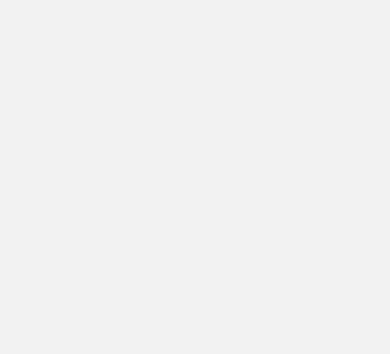
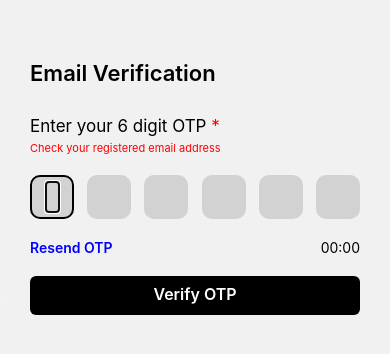
Before and after one commit to chuchrahimanshu/chatting, a React Native app in the folder frontend/: screen /EmailVerification in a window 390 px wide. Shown: the top 354 px of the page. Built offline with nearby package versions, Linux system fonts and the light colour scheme.

Commit message:
Create and Style TFA Component

```diff
--- a/frontend/screens/auth/EmailVerification.js
+++ b/frontend/screens/auth/EmailVerification.js
@@ -1,7 +1,87 @@
-import { SafeAreaView } from "react-native";
+import { Alert, Pressable, SafeAreaView, Text, View } from "react-native";
+import { styles } from "../../styles/auth.styles";
+import { useEffect, useRef, useState } from "react";
+import OTPField from "../../components/forms/OTPField";
 
 const EmailVerification = () => {
-  return <SafeAreaView></SafeAreaView>;
+  const inputRef = useRef(null);
+  const otpFields = new Array(6).fill("");
+
+  const [activeOTPIndex, setActiveOTPIndex] = useState(0);
+  const [OTP, setOTP] = useState([...otpFields]);
+
+  const handleFormSubmit = () => {
+    let OTPToken = "";
+    OTP.map((digit) => (OTPToken = OTPToken + digit));
+
+    if (OTPToken.length !== 6) {
+      return Alert.alert("Invalid OTP", "Please provide a valid 6 digit OTP");
+    }
+    navigation.navigate("ChangePassword");
+  };
+
+  const handleOTPChange = (key, index) => {
+    const updatedOTP = [...OTP];
+
+    if (key === "Backspace") {
+      if (updatedOTP[index] === "") {
+        setActiveOTPIndex(index - 1);
+      } else {
+        updatedOTP[index] = "";
+      }
+    } else {
+      setActiveOTPIndex(index + 1);
+      updatedOTP[index] = key;
+    }
+
+    setOTP([...updatedOTP]);
+  };
+
+  useEffect(() => {
+    inputRef.current?.focus();
+  }, [activeOTPIndex]);
+
+  return (
+    <SafeAreaView style={styles.container}>
+      <Text style={styles.header}>Email Verification</Text>
+      <View style={styles.formContainer}>
+        <View>
+          <Text style={styles.label}>
+            Enter your 6 digit OTP <Text style={styles.required}>*</Text>
+          </Text>
+          <Text style={styles.notiLabel}>
+            Check your registered email address
+          </Text>
+          <View style={styles.otpContainer}>
+            {otpFields.map((_, index) => (
+              <OTPField
+                key={index}
+                ref={activeOTPIndex === index ? inputRef : null}
+                onKeyPress={({ nativeEvent }) => {
+                  console.log(nativeEvent.key);
+                  handleOTPChange(nativeEvent.key, index);
+                }}
+                activeOTPIndex={activeOTPIndex}
+                index={index}
+                value={OTP[index]}
+              />
+            ))}
+          </View>
+          <View style={styles.flexBetween}>
+            <Text style={styles.link}>Resend OTP</Text>
+            <Text style={styles.navigateText}>00:00</Text>
+          </View>
+          <View style={styles.buttonContainer}>
+            <Pressable
+              style={({ pressed }) => [pressed && styles.pressButton]}
+              onPress={handleFormSubmit}>
+              <Text style={styles.buttonText}>Verify OTP</Text>
+            </Pressable>
+          </View>
+        </View>
+      </View>
+    </SafeAreaView>
+  );
 };
 
 export default EmailVerification;
--- a/frontend/screens/auth/SignIn.js
+++ b/frontend/screens/auth/SignIn.js
@@ -37,6 +37,14 @@ const SignIn = ({ navigation }) => {
 
   const handleSignUpNavigation = () => {
     navigation.navigate("SignUp");
+  };
+
+  const handleEmailVerification = () => {
+    navigation.navigate("EmailVerification");
+  };
+
+  const handleTFA = () => {
+    navigation.navigate("TFA");
   };
 
   return (
@@ -85,6 +93,14 @@ const SignIn = ({ navigation }) => {
               <Text style={styles.buttonText}>Sign In</Text>
             </Pressable>
           </View>
+          <View style={styles.flexBetween}>
+            <Text style={styles.link} onPress={handleEmailVerification}>
+              Email Verification
+            </Text>
+            <Text style={styles.link} onPress={handleTFA}>
+              TFA
+            </Text>
+          </View>
         </View>
       </View>
     </SafeAreaView>
--- a/frontend/screens/auth/TFA.js
+++ b/frontend/screens/auth/TFA.js
@@ -1,11 +1,87 @@
-import { SafeAreaView } from "react-native";
+import { Alert, Pressable, SafeAreaView, Text, View } from "react-native";
+import { styles } from "../../styles/auth.styles";
+import { useEffect, useRef, useState } from "react";
+import OTPField from "../../components/forms/OTPField";
 
 const TFA = () => {
-    return (
-        <SafeAreaView>
+  const inputRef = useRef(null);
+  const otpFields = new Array(6).fill("");
 
-        </SafeAreaView>
-    )
-}
+  const [activeOTPIndex, setActiveOTPIndex] = useState(0);
+  const [OTP, setOTP] = useState([...otpFields]);
 
-export default TFA
+  const handleFormSubmit = () => {
+    let OTPToken = "";
+    OTP.map((digit) => (OTPToken = OTPToken + digit));
+
+    if (OTPToken.length !== 6) {
+      return Alert.alert("Invalid OTP", "Please provide a valid 6 digit OTP");
+    }
+    navigation.navigate("ChangePassword");
+  };
+
+  const handleOTPChange = (key, index) => {
+    const updatedOTP = [...OTP];
+
+    if (key === "Backspace") {
+      if (updatedOTP[index] === "") {
+        setActiveOTPIndex(index - 1);
+      } else {
+        updatedOTP[index] = "";
+      }
+    } else {
+      setActiveOTPIndex(index + 1);
+      updatedOTP[index] = key;
+    }
+
+    setOTP([...updatedOTP]);
+  };
+
+  useEffect(() => {
+    inputRef.current?.focus();
+  }, [activeOTPIndex]);
+
+  return (
+    <SafeAreaView style={styles.container}>
+      <Text style={styles.header}>TFA</Text>
+      <View style={styles.formContainer}>
+        <View>
+          <Text style={styles.label}>
+            Enter your 6 digit OTP <Text style={styles.required}>*</Text>
+          </Text>
+          <Text style={styles.notiLabel}>
+            Check your registered email address
+          </Text>
+          <View style={styles.otpContainer}>
+            {otpFields.map((_, index) => (
+              <OTPField
+                key={index}
+                ref={activeOTPIndex === index ? inputRef : null}
+                onKeyPress={({ nativeEvent }) => {
+                  console.log(nativeEvent.key);
+                  handleOTPChange(nativeEvent.key, index);
+                }}
+                activeOTPIndex={activeOTPIndex}
+                index={index}
+                value={OTP[index]}
+              />
+            ))}
+          </View>
+          <View style={styles.flexBetween}>
+            <Text style={styles.link}>Resend OTP</Text>
+            <Text style={styles.navigateText}>00:00</Text>
+          </View>
+          <View style={styles.buttonContainer}>
+            <Pressable
+              style={({ pressed }) => [pressed && styles.pressButton]}
+              onPress={handleFormSubmit}>
+              <Text style={styles.buttonText}>Verify OTP</Text>
+            </Pressable>
+          </View>
+        </View>
+      </View>
+    </SafeAreaView>
+  );
+};
+
+export default TFA;
--- a/frontend/styles/auth.styles.js
+++ b/frontend/styles/auth.styles.js
@@ -99,4 +99,9 @@ export const styles = StyleSheet.create({
     fontSize: 25,
     width: 13,
   },
+  notiLabel: {
+    color: "red",
+    fontSize: 11,
+    marginTop: 5,
+  },
 });
```
